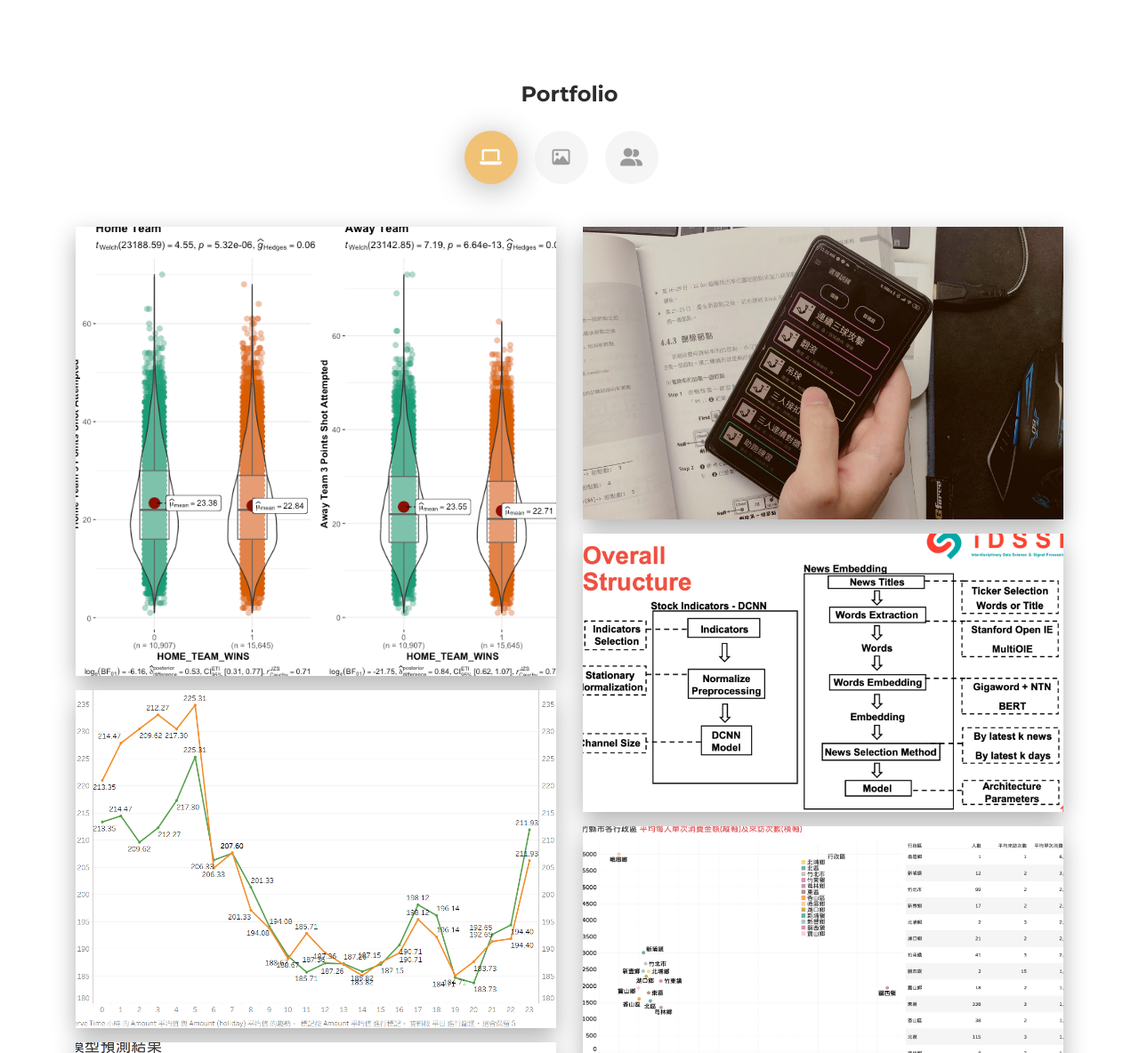
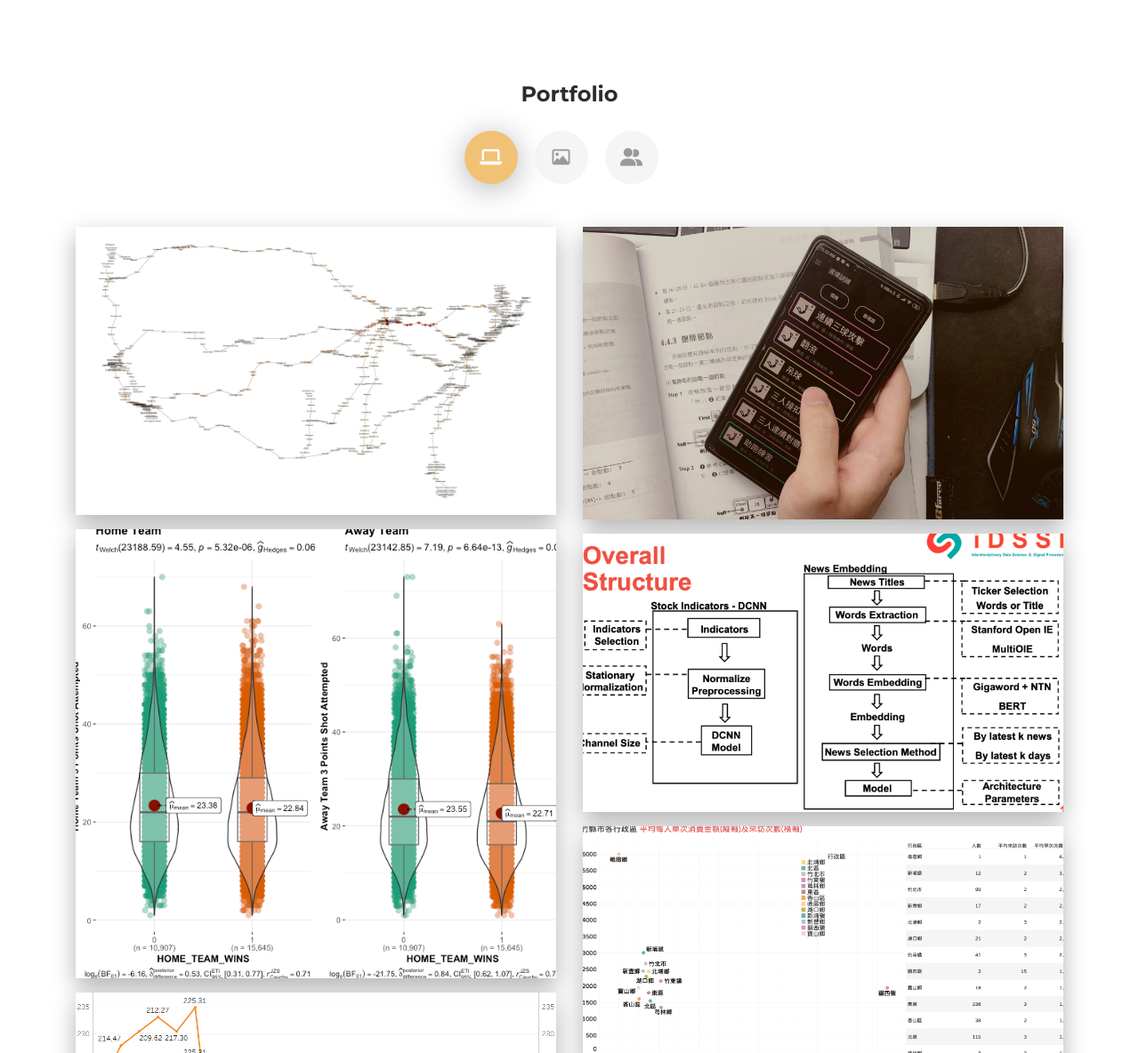
Before and after one commit to jimmystereo/jimmystereo.github.io, a plain HTML site: page index.html in a window 1280 px wide. Shown: the part 3663-4847 px from the top of the page at 89% size. Drawn offline with Linux system fonts and the light colour scheme.

Commit message:
Minor Update

```diff
--- a/index.html
+++ b/index.html
@@ -428,6 +428,20 @@ Structures, Algorithms, Object Oriented Programming
                   <div class="col-md-6">
                     <div class="cc-porfolio-image img-raised" data-aos="fade-up" data-aos-anchor-placement="top-bottom">
                       <!-- <a href="https://www.youtube.com/channel/UC2uI4omSSUkcS6aMt2-9I6A"> -->
+                        <figure class="cc-effect"><img src="img/betweenness_centrality.png" alt="Image" />
+                          <figcaption>
+                            <div class="h4">US Railway Robustness Analysis</div>
+                            <p>Network Analysis</p>
+                            <br>
+                            <!-- <p class = 'info_link' target="_blank"><a href="https://drive.google.com/file/d/18HizaPh42WKguWvmeUg6rKuXC-eO4zxI/view?usp=sharing" >Research Article</a></p>
+                            <p class = 'info_link' target="_blank"><a href="https://drive.google.com/file/d/1HKSHSd9xDHwvDMYlAmv2CKZeHWO6CIaT/view?usp=sharing" >Presenting Slides</a></p> -->
+
+                          </figcaption>
+                        </figure>
+                      <!-- </a> -->
+                    </div>
+                    <div class="cc-porfolio-image img-raised" data-aos="fade-up" data-aos-anchor-placement="top-bottom">
+                      <!-- <a href="https://www.youtube.com/channel/UC2uI4omSSUkcS6aMt2-9I6A"> -->
                         <figure class="cc-effect"><img src="img/3pt-atp.png" alt="Image" />
                           <figcaption>
                             <div class="h4">NBA Game Statistics Analysis</div>
```
Also changed, not shown: img/betweenness_centrality.png (added).
